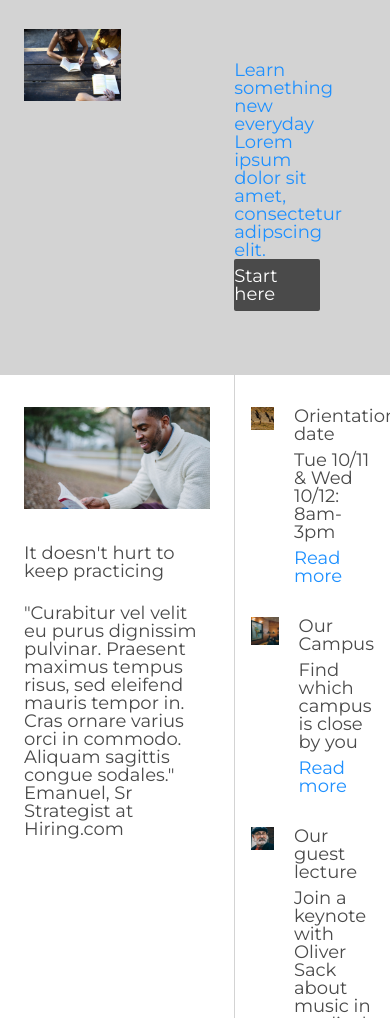
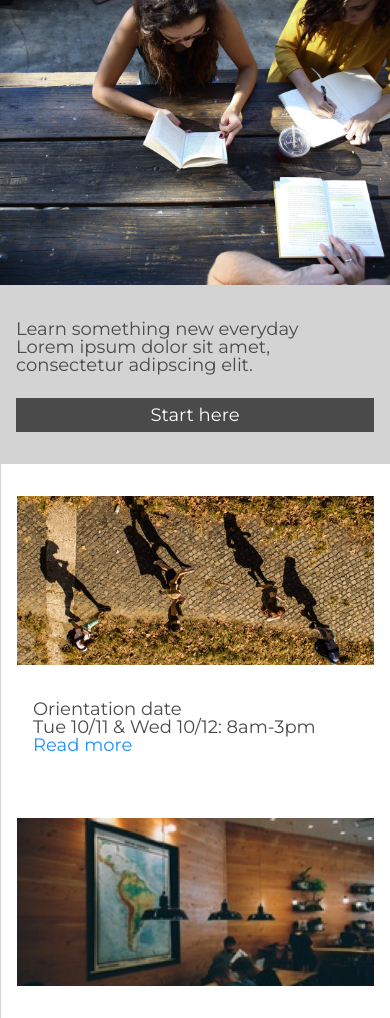
Before and after one commit to Erinahou/colmar-academy, a plain HTML site: page index.html in a window 390 px wide. Shown: the part 67-1085 px from the top of the page. Drawn offline with Linux system fonts and the light colour scheme.

Commit message:
Begin adapting content for mobile screens.

```diff
--- a/index.html
+++ b/index.html
@@ -11,6 +11,7 @@
     <link href="resources/css/style.css" type="text/css" rel="stylesheet">
   </head>
   <body>
+
     <!-- Header -->
     <header>
       <div class="desktop-content">
@@ -34,83 +35,91 @@
         <nav>
           <ul>
             <li><a href="#"><img src="resources/assets/images/ic-logo.svg"></a></li>
-            <li><a href="#"><img src="resources/assets/images/ic-on-campus.svg"></li>
-            <li><a href="#"><img src="resources/assets/images/ic-online.svg"></li>
-            <li><a href="#"><img src="resources/assets/images/ic-login.svg"></li>
+            <li><a href="#"><img src="resources/assets/images/ic-on-campus.svg"></a></li>
+            <li><a href="#"><img src="resources/assets/images/ic-online.svg"></a></li>
+            <li><a href="#"><img src="resources/assets/images/ic-login.svg"></a></li>
           </ul>
         </nav>
       </div>
     </header>
+
     <!-- Main Content -->
     <div class="main-content">
+
       <!-- Banner -->
       <div id="banner">
-        <div class="flex container">
-          <div class="banner-image">
+        <div class="image-container">
           <img src="resources/assets/images/banner.jpg">
         </div>
-          <div class="text flex container">
-            <!-- double check if this is a clean way to label -->
-            <div class="text-content">
+        <div class="text-container">
+          <div class="text">
             <h1>Learn something new everyday</h1>
             <h2>Lorem ipsum dolor sit amet, consectetur adipscing elit.</h2>
-              <div class="button flex">
+            <div class="start-button">
               <a href="#">Start here</a>
-              </div><!-- See if this CTA should be enclosed in div tags -->
             </div>
           </div>
         </div>
       </div>
+
       <!-- Academy Info -->
       <div id="academy-info">
-        <div class="info-content flex">
-          <!-- Testimonial -->
-          <div class="testimonial">
+        <div class="testimonial-container">
           <img src="resources/assets/images/information-main.jpg">
+          <div>
             <h1>It doesn't hurt to keep practicing</h1>
-            <p>
-            "Curabitur vel velit eu purus dignissim pulvinar. Praesent maximus tempus risus, sed eleifend mauris tempor in. Cras ornare varius orci in commodo. Aliquam sagittis congue sodales."
-            </p>
-            <p> Emanuel, Sr Strategist at Hiring.com</p><!--- Different font to the p above -->
+            <p>Lorem ipsum dolor sit amet, consectetur adipiscing elit. Mauris non mauris arcu. Quisque suscipit justo vitae felis luctus, vel ultrices libero mollis. Nunc pharetra leo at enim lacinia, non faucibus nibh tempor.</p>
+            <p>Emanuel, Sr Strategist at Hiring.com</p>
           </div>
-          <!-- Academic Info Section List-->
-          <div class="info-list">
-            <!-- Orientation -->
-            <div class="info-section flex"><!-- does it make to apply the flex here or css? Is it overslimplifying if you do it this way? -->
-              <div class="image-container">
+        </div>
+        <div class="info-modules-container">
+          <div class="info-module">
+            <div class="desktop image-container">
               <img src="resources/assets/images/information-orientation.jpg">
             </div>
-              <div class="text-content flex">
-                <h2>Orientation date</h2>
+            <div class="mobile image-container">
+              <img src="resources/assets/images/information-orientation-mobile.jpg">
+            </div>
+            <div class="text-container">
+              <div class="text">
+                <h3>Orientation date</h3>
                 <p>Tue 10/11 & Wed 10/12: 8am-3pm</p>
-                <a href="#">Read more</a>
+                <p><a>Read more</a><p>
               </div>
             </div>
-            <!-- Our campus -->
-            <div class="info-section flex">
-              <div class="image-container">
+          </div>
+          <div class="info-module">
+            <div class="desktop image-container">
               <img src="resources/assets/images/information-campus.jpg">
             </div>
-              <div class="text-content flex">
-                <h2>Our Campus</h2>
+            <div class="mobile image-container">
+              <img src="resources/assets/images/information-campus-mobile.jpg">
+            </div>
+            <div class="text-container">
+              <div class="text">
+                <h3>Our campus</h3>
                 <p>Find which campus is close by you</p>
-                <a href="#">Read more</a>
+                <p><a>Read more</a><p>
               </div>
             </div>
-            <!-- Our guest lecture -->
-            <div class="info-section flex">
-              <div class="image-container">
+          </div>
+          <div class="info-module">
+            <div class="desktop image-container">
               <img src="resources/assets/images/information-guest-lecture.jpg">
             </div>
-              <div class="text-content flex">
-                <h2>Our guest lecture</h2>
+            <div class="mobile image-container">
+              <img src="resources/assets/images/information-guest-lecture-mobile.jpg">
+            </div>
+            <div class="text-container">
+              <div class="text">
+                <h3>Our guest lecture</h3>
                 <p>Join a keynote with Oliver Sack about music in medical treatment</p>
-                <a href="#">Read more</a>
+                <p><a>Read more</a><p>
               </div>
             </div>
-          </div> <!-- Academy info section list closing tag -->
-        </div> <!-- content container closing tag -->
-      <div> <!-- Academy info closing tag -->
+          </div>
+        </div>
+      </div>
 
       <!-- Courses -->
       <div id="courses">
--- a/resources/css/style.css
+++ b/resources/css/style.css
@@ -81,8 +81,6 @@ header .mobile-content li {
   }
 }
 
-
-
 /* Main Content */
 
 .main-content {
@@ -92,86 +90,144 @@ header .mobile-content li {
 /* Banner */
 
 #banner {
+  display: flex;
+  padding: 32px 24px;
   background-color: lightgrey;
 }
 
-#banner .container {
-  padding: 32px 0;
-}
-
-#banner .banner-image {
+#banner .image-container {
   width: 60%;
 }
 
-#banner .banner-image img {
+#banner .image-container img {
   width: 100%;
 }
 
-#banner .text {
+#banner .text-container {
+  display: flex;
   width: 40%;
   align-items: center;
+}
+
+#banner .text {
+  width: 100%;
   padding-left: 24px;
 }
 
-.text-content {
-  width: 80%;
+#banner .start-button {
+  padding: 8px 0;
+  background-color: #4A4A4A;
+  width: 100%;
+  text-align: center;
+  margin-top: 24px;
 }
 
-.text-content .button {
-  justify-content: center;
-  border-radius: 2px;
-  background-color: #4A4A4A;
-  width: 100%;
-  padding: 8px 0;
-} /* is it better to avoid flex for buttons? */
+#banner .start-button a {
+  color: white;
+}
 
-.text-content .button a {
-  color: white;
+@media only screen and (max-width: 700px){
+  #banner {
+    flex-direction: column;
+    padding: 0;
+  }
+
+  #banner .image-container {
+    width: 100%;
+  }
+
+  #banner .text-container {
+    width: 100%;
+  }
+
+  #banner .text {
+    padding: 32px 16px;
+  }
 }
 
 /* Academy Info */
 
-#academy-info .testimonial {
-  width: 60%;
-  padding: 32px 24px;
+#academy-info {
+  display: flex;
 }
 
-#academy-info .testimonial img {
+#academy-info .testimonial-container {
+  width: 60%;
+  padding: 32px 24px;s
+}
+
+#academy-info .testimonial-container img {
   width: 100%;
 }
 
-#academy-info .testimonial h1 {
-  padding: 32px 0 24px 0;
-}
-
-#academy-info .info-list {
+#academy-info .info-modules-container {
   width: 40%;
-  padding-top: 16px;
+  padding: 16px 0;
   border-left: 1px solid lightgrey;
 }
 
-#academy-info .info-section {
+#academy-info .info-module {
+  display: flex;
   padding: 16px;
 }
 
-#academy-info .info-section .image-container {
+#academy-info .info-module .desktop.image-container {
   width: 35%;
 }
 
-#academy-info .info-section .image-container img {
+#academy-info .info-module .desktop.image-container img {
+  width: 100%;
+}
+
+#academy-info .info-module .mobile.image-container {
+  width: 100%;
+}
+
+#academy-info .info-module .mobile.image-container img {
   width: 100%;
   height: auto;
 }
 
-#academy-info .info-section .text-content {
-  width: 65%; /* do you need to specify percentage if you already specified the other half */
-  padding-left: 20px;
-  flex-direction: column;
-  justify-content: center;
+#academy-info .info-module .text-container {
+  display: flex;
+  align-items: center;
+  width: 65%;
 }
 
-#academy-info .info-section .text-content p {
-  padding: 8px 0;
+#academy-info .info-module .text-container .text {
+  padding-left: 24px;
+}
+
+@media only screen and (min-width: 701px) {
+  #academy-info .info-module .mobile.image-container {
+    display: none;
+  }
+}
+
+@media only screen and (max-width: 700px) {
+  #academy-info .info-module .desktop.image-container {
+    display: none;
+  }
+
+  #academy-info .testimonial-container {
+    display: none;
+  }
+
+  #academy-info .info-modules-container {
+    width: 100%;
+  }
+
+  #academy-info .info-module {
+    flex-direction: column;
+  }
+
+  #academy-info .info-module .text-container {
+    width: 100%;
+  }
+
+  #academy-info .info-module .text-container .text {
+    padding: 32px 16px;
+  }
 }
 
 /* Courses */
```
Lines whose indentation alone changed are shown as unchanged.
